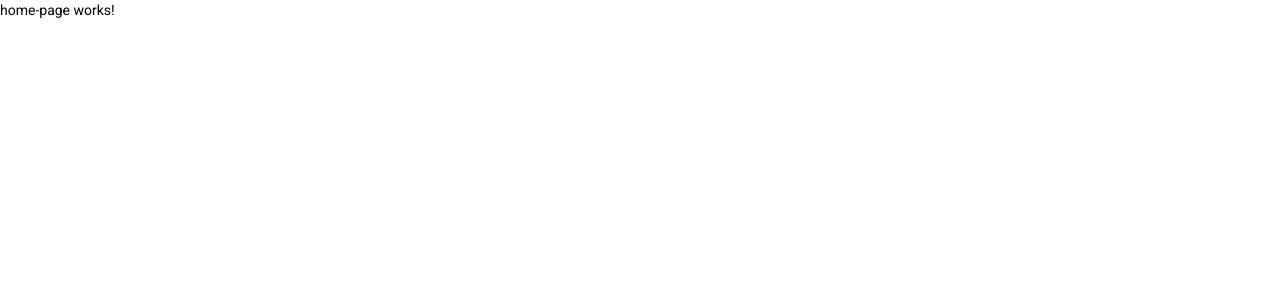
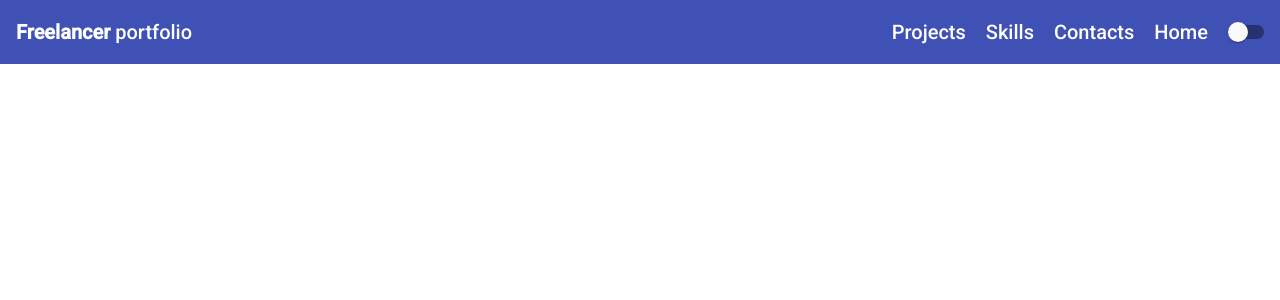
Before and after one commit to IgorShevchuk111/is-portfolio, an Angular app: page / in a window 1280 px wide. Shown: the top 300 px of the page. Built offline with nearby package versions, Linux system fonts and the light colour scheme.

Commit message:
created toolbar component

```diff
--- a/src/app/app.module.ts
+++ b/src/app/app.module.ts
@@ -6,11 +6,13 @@ import { AppComponent } from './app.component';
 import { HomePageComponent } from './home-page/home-page.component';
 import { BrowserAnimationsModule } from '@angular/platform-browser/animations';
 import { MaterialModule } from './shared/material/material.module';
+import { ToolbarComponent } from './components/toolbar/toolbar.component';
 
 @NgModule({
   declarations: [
     AppComponent,
-    HomePageComponent
+    HomePageComponent,
+    ToolbarComponent
   ],
   imports: [
     BrowserModule,
--- /dev/null
+++ b/src/app/components/toolbar/toolbar.component.html
@@ -0,0 +1,21 @@
+<mat-toolbar color="primary">
+    <span><strong>Freelancer</strong> portfolio</span>
+    <div>
+        <span>Projects</span>
+        <span>Skills</span>
+        <span>Contacts</span>
+        <span>Home</span>
+    </div>
+    <mat-slide-toggle color="accent"></mat-slide-toggle>
+    <div>
+        <button mat-icon-button [matMenuTriggerFor]="menu">
+            <mat-icon>more_vert</mat-icon>
+        </button>
+        <mat-menu #menu>
+            <button mat-menu-item>Home</button>
+            <button mat-menu-item>Projects</button>
+            <button mat-menu-item>Skills</button>
+            <button mat-menu-item>Contacts</button>
+        </mat-menu>
+    </div>
+</mat-toolbar>
--- /dev/null
+++ b/src/app/components/toolbar/toolbar.component.scss
@@ -0,0 +1,33 @@
+mat-toolbar {
+    display: grid;
+    grid-template: 1fr/ 1fr repeat(2, auto);
+    gap: 0 20px;
+
+    div:nth-child(4) {
+        display: none;
+    }
+
+    div {
+        display: grid;
+        grid-template-columns: repeat(4, auto);
+        gap: 0 20px;
+    }
+}
+
+@media screen and (max-width: 599px) {}
+
+@media screen and (max-width: 959px) {
+    mat-toolbar {
+        div:nth-child(2) {
+            display: none;
+        }
+
+        div:nth-child(4) {
+            display: block;
+        }
+    }
+}
+
+@media screen and (max-width: 1279px) {}
+
+@media screen and (max-width: 1919px) {}
--- /dev/null
+++ b/src/app/components/toolbar/toolbar.component.ts
@@ -0,0 +1,15 @@
+import { Component, OnInit } from '@angular/core';
+
+@Component({
+  selector: 'app-toolbar',
+  templateUrl: './toolbar.component.html',
+  styleUrls: ['./toolbar.component.scss']
+})
+export class ToolbarComponent implements OnInit {
+
+  constructor() { }
+
+  ngOnInit(): void {
+  }
+
+}
--- a/src/app/home-page/home-page.component.html
+++ b/src/app/home-page/home-page.component.html
@@ -1 +1 @@
-<p>home-page works!</p>
+<app-toolbar></app-toolbar>
--- a/src/app/home-page/home-page.component.ts
+++ b/src/app/home-page/home-page.component.ts
@@ -1,4 +1,5 @@
 import { Component, OnInit } from '@angular/core';
+import { ThemePalette } from '@angular/material/core';
 
 @Component({
   selector: 'app-home-page',
```
